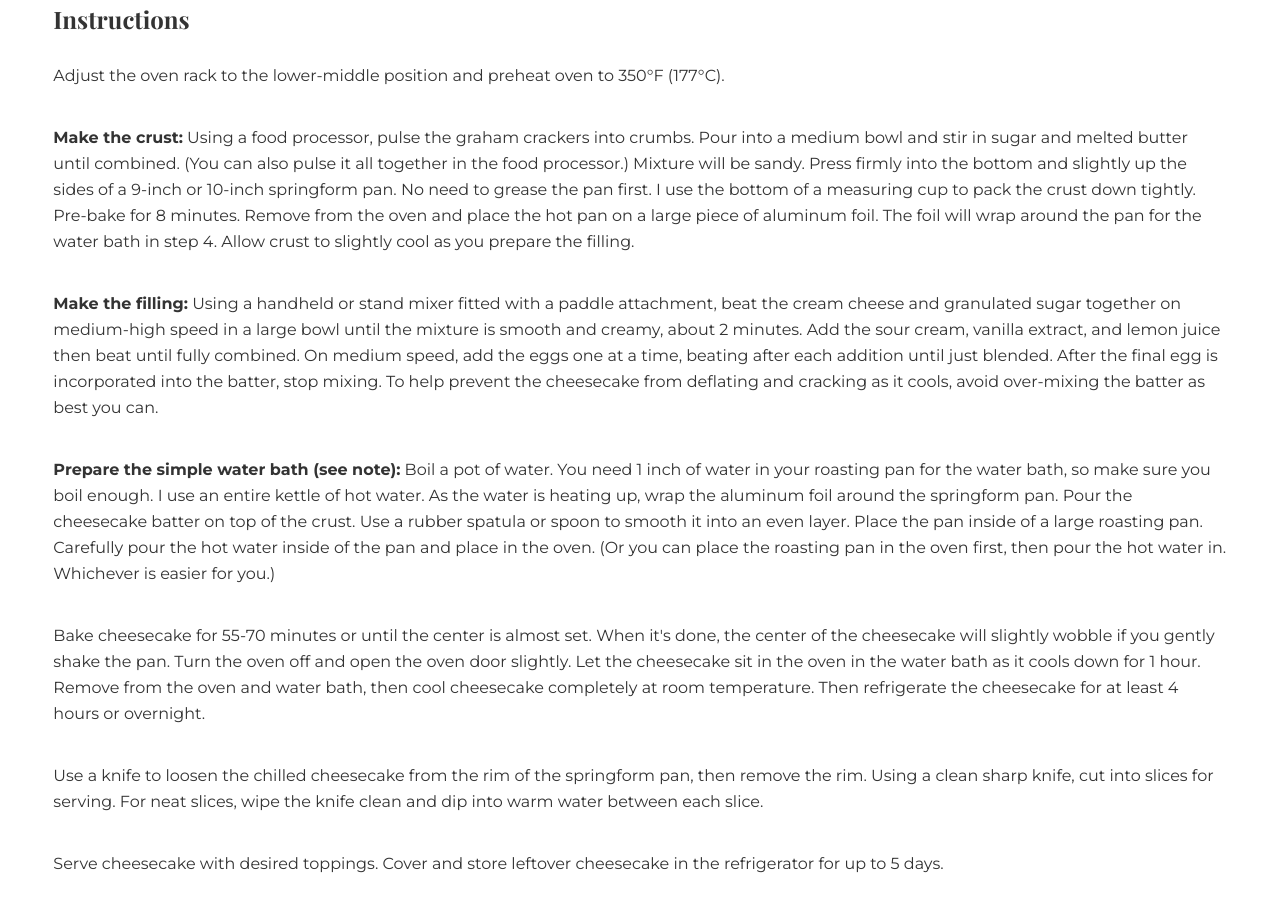
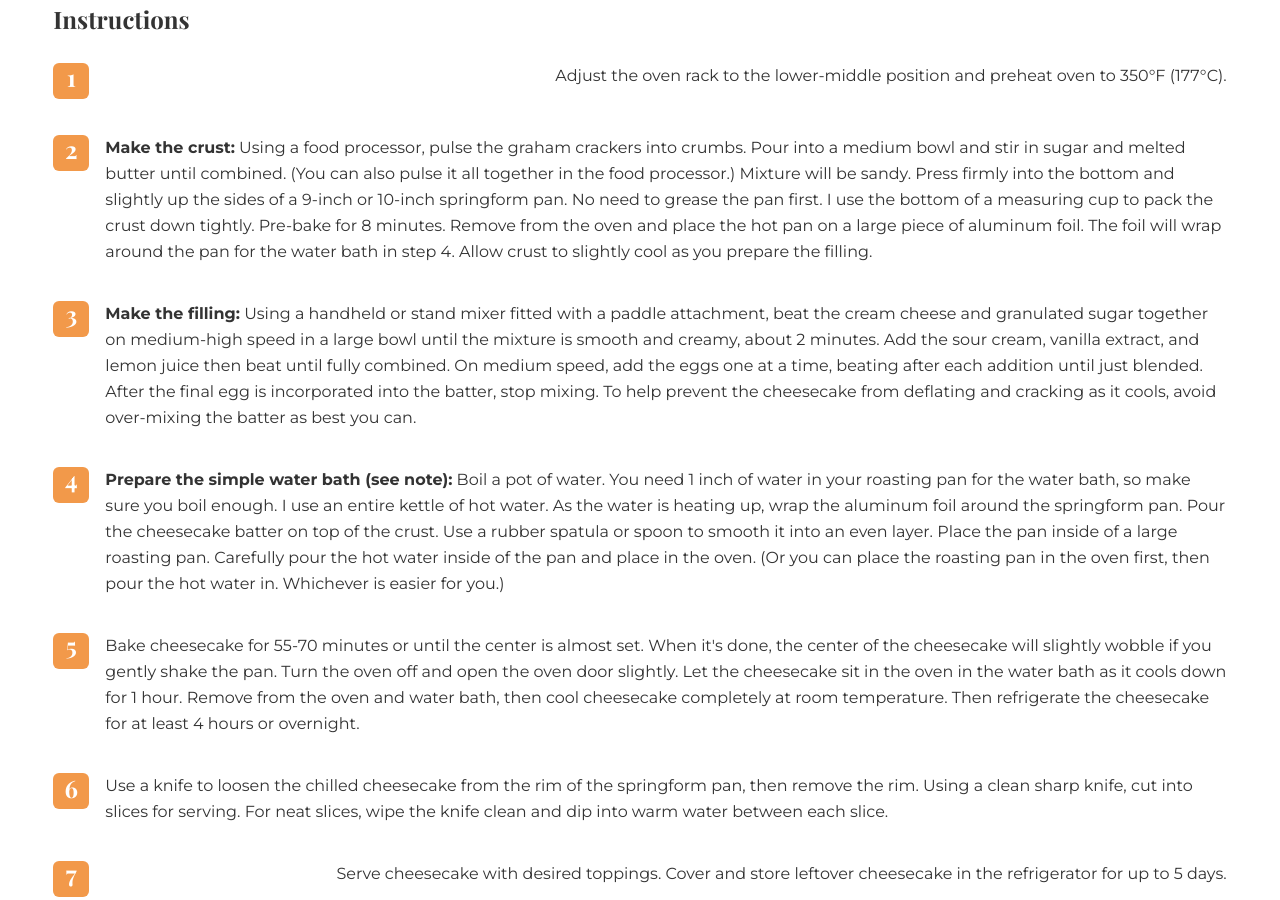
Before and after one commit to islandskan/devchallenges-responsive-recipe-blog, a website: page build/index.html in a window 1280 px wide. Shown: the part 1305-2205 px from the top of the page. Drawn offline with nearby package versions, Linux system fonts and the light colour scheme; a web font is replaced by a local one.

Commit message:
apply grid configuration and customized styles to the instructions section

```diff
--- a/build/index.html
+++ b/build/index.html
@@ -274,80 +274,107 @@
                         Instructions
                     </h2>
                     <ol class="leading-[26px]">
-                        <li class="mb-9">
-                            Adjust the oven rack to the lower-middle position
-                            and preheat oven to 350°F (177°C).
+                        <li class="mb-9 instruction-layout">
+                            <span class="instructions pt-[2px]">1</span>
+                            <div>
+                                Adjust the oven rack to the lower-middle
+                                position and preheat oven to 350°F (177°C).
+                            </div>
                         </li>
-                        <li class="mb-9">
-                            <span class="font-bold">Make the crust:</span> Using
-                            a food processor, pulse the graham crackers into
-                            crumbs. Pour into a medium bowl and stir in sugar
-                            and melted butter until combined. (You can also
-                            pulse it all together in the food processor.)
-                            Mixture will be sandy. Press firmly into the bottom
-                            and slightly up the sides of a 9-inch or 10-inch
-                            springform pan. No need to grease the pan first. I
-                            use the bottom of a measuring cup to pack the crust
-                            down tightly. Pre-bake for 8 minutes. Remove from
-                            the oven and place the hot pan on a large piece of
-                            aluminum foil. The foil will wrap around the pan for
-                            the water bath in step 4. Allow crust to slightly
-                            cool as you prepare the filling.
+                        <li class="mb-9 instruction-layout">
+                            <span class="instructions pt-[2px]">2</span>
+                            <div>
+                                <span class="font-bold">Make the crust:</span>
+                                Using a food processor, pulse the graham
+                                crackers into crumbs. Pour into a medium bowl
+                                and stir in sugar and melted butter until
+                                combined. (You can also pulse it all together in
+                                the food processor.) Mixture will be sandy.
+                                Press firmly into the bottom and slightly up the
+                                sides of a 9-inch or 10-inch springform pan. No
+                                need to grease the pan first. I use the bottom
+                                of a measuring cup to pack the crust down
+                                tightly. Pre-bake for 8 minutes. Remove from the
+                                oven and place the hot pan on a large piece of
+                                aluminum foil. The foil will wrap around the pan
+                                for the water bath in step 4. Allow crust to
+                                slightly cool as you prepare the filling.
+                            </div>
                         </li>
-                        <li class="mb-9">
-                            <span class="font-bold">Make the filling:</span>
-                            Using a handheld or stand mixer fitted with a paddle
-                            attachment, beat the cream cheese and granulated
-                            sugar together on medium-high speed in a large bowl
-                            until the mixture is smooth and creamy, about 2
-                            minutes. Add the sour cream, vanilla extract, and
-                            lemon juice then beat until fully combined. On
-                            medium speed, add the eggs one at a time, beating
-                            after each addition until just blended. After the
-                            final egg is incorporated into the batter, stop
-                            mixing. To help prevent the cheesecake from
-                            deflating and cracking as it cools, avoid
-                            over-mixing the batter as best you can.
+                        <li class="mb-9 instruction-layout">
+                            <span class="instructions pt-[1px]">3</span>
+                            <div>
+                                <span class="font-bold">Make the filling:</span>
+                                Using a handheld or stand mixer fitted with a
+                                paddle attachment, beat the cream cheese and
+                                granulated sugar together on medium-high speed
+                                in a large bowl until the mixture is smooth and
+                                creamy, about 2 minutes. Add the sour cream,
+                                vanilla extract, and lemon juice then beat until
+                                fully combined. On medium speed, add the eggs
+                                one at a time, beating after each addition until
+                                just blended. After the final egg is
+                                incorporated into the batter, stop mixing. To
+                                help prevent the cheesecake from deflating and
+                                cracking as it cools, avoid over-mixing the
+                                batter as best you can.
+                            </div>
                         </li>
-                        <li class="mb-9">
-                            <span class="font-bold"
-                                >Prepare the simple water bath (see note):</span
-                            >
-                            Boil a pot of water. You need 1 inch of water in
-                            your roasting pan for the water bath, so make sure
-                            you boil enough. I use an entire kettle of hot
-                            water. As the water is heating up, wrap the aluminum
-                            foil around the springform pan. Pour the cheesecake
-                            batter on top of the crust. Use a rubber spatula or
-                            spoon to smooth it into an even layer. Place the pan
-                            inside of a large roasting pan. Carefully pour the
-                            hot water inside of the pan and place in the oven.
-                            (Or you can place the roasting pan in the oven
-                            first, then pour the hot water in. Whichever is
-                            easier for you.)
+                        <li class="mb-9 instruction-layout">
+                            <span class="instructions">4</span>
+                            <div>
+                                <span class="font-bold"
+                                    >Prepare the simple water bath (see
+                                    note):</span
+                                >
+                                Boil a pot of water. You need 1 inch of water in
+                                your roasting pan for the water bath, so make
+                                sure you boil enough. I use an entire kettle of
+                                hot water. As the water is heating up, wrap the
+                                aluminum foil around the springform pan. Pour
+                                the cheesecake batter on top of the crust. Use a
+                                rubber spatula or spoon to smooth it into an
+                                even layer. Place the pan inside of a large
+                                roasting pan. Carefully pour the hot water
+                                inside of the pan and place in the oven. (Or you
+                                can place the roasting pan in the oven first,
+                                then pour the hot water in. Whichever is easier
+                                for you.)
+                            </div>
                         </li>
-                        <li class="mb-9">
-                            Bake cheesecake for 55-70 minutes or until the
-                            center is almost set. When it's done, the center of
-                            the cheesecake will slightly wobble if you gently
-                            shake the pan. Turn the oven off and open the oven
-                            door slightly. Let the cheesecake sit in the oven in
-                            the water bath as it cools down for 1 hour. Remove
-                            from the oven and water bath, then cool cheesecake
-                            completely at room temperature. Then refrigerate the
-                            cheesecake for at least 4 hours or overnight.
+                        <li class="mb-9 instruction-layout">
+                            <span class="instructions">5</span>
+                            <div>
+                                Bake cheesecake for 55-70 minutes or until the
+                                center is almost set. When it's done, the center
+                                of the cheesecake will slightly wobble if you
+                                gently shake the pan. Turn the oven off and open
+                                the oven door slightly. Let the cheesecake sit
+                                in the oven in the water bath as it cools down
+                                for 1 hour. Remove from the oven and water bath,
+                                then cool cheesecake completely at room
+                                temperature. Then refrigerate the cheesecake for
+                                at least 4 hours or overnight.
+                            </div>
                         </li>
-                        <li class="mb-9">
-                            Use a knife to loosen the chilled cheesecake from
-                            the rim of the springform pan, then remove the rim.
-                            Using a clean sharp knife, cut into slices for
-                            serving. For neat slices, wipe the knife clean and
-                            dip into warm water between each slice.
+                        <li class="mb-9 instruction-layout">
+                            <span class="instructions pt-[3px]">6</span>
+                            <div>
+                                Use a knife to loosen the chilled cheesecake
+                                from the rim of the springform pan, then remove
+                                the rim. Using a clean sharp knife, cut into
+                                slices for serving. For neat slices, wipe the
+                                knife clean and dip into warm water between each
+                                slice.
+                            </div>
                         </li>
-                        <li class="mb-9">
-                            Serve cheesecake with desired toppings. Cover and
-                            store leftover cheesecake in the refrigerator for up
-                            to 5 days.
+                        <li class="mb-9 instruction-layout">
+                            <span class="instructions">7</span>
+                            <div>
+                                Serve cheesecake with desired toppings. Cover
+                                and store leftover cheesecake in the
+                                refrigerator for up to 5 days.
+                            </div>
                         </li>
                     </ol>
                     <p
```
Also changed, not shown: build/styles.css.
